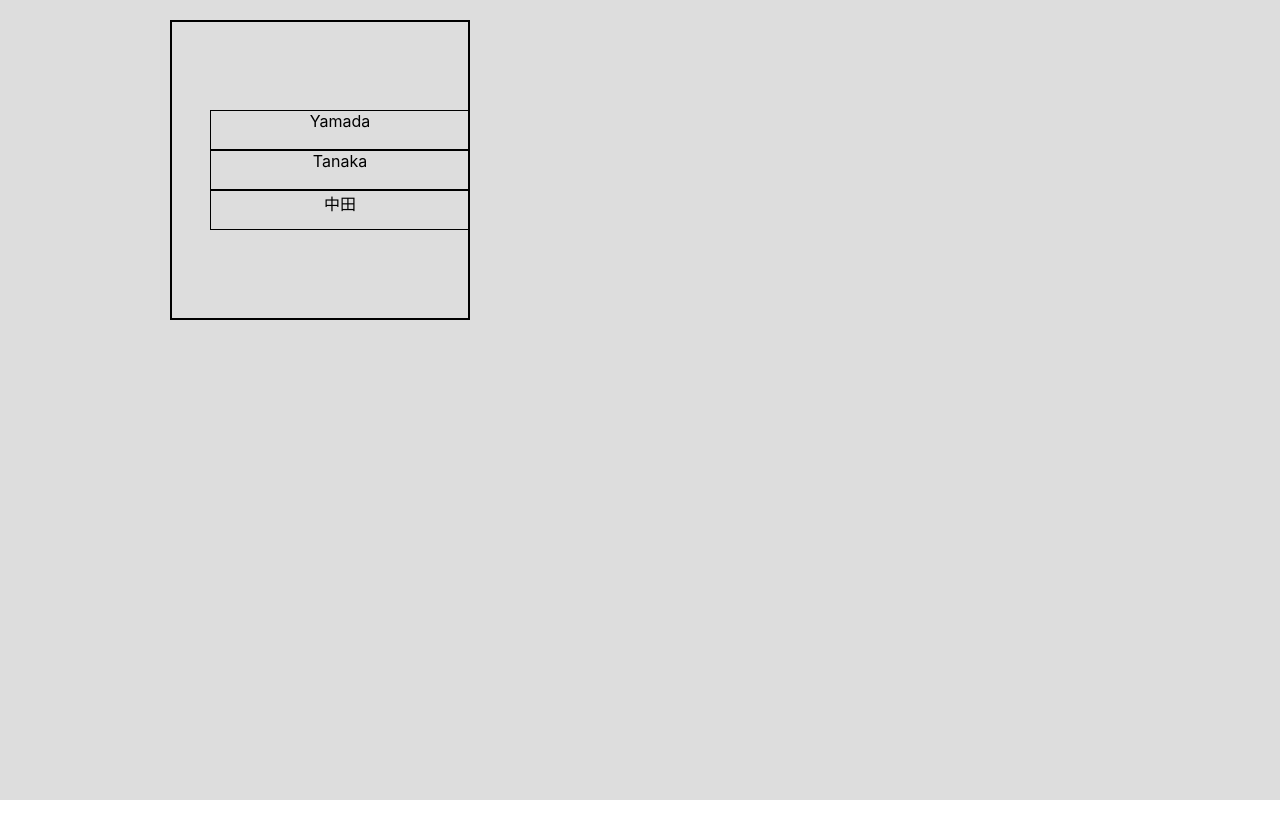
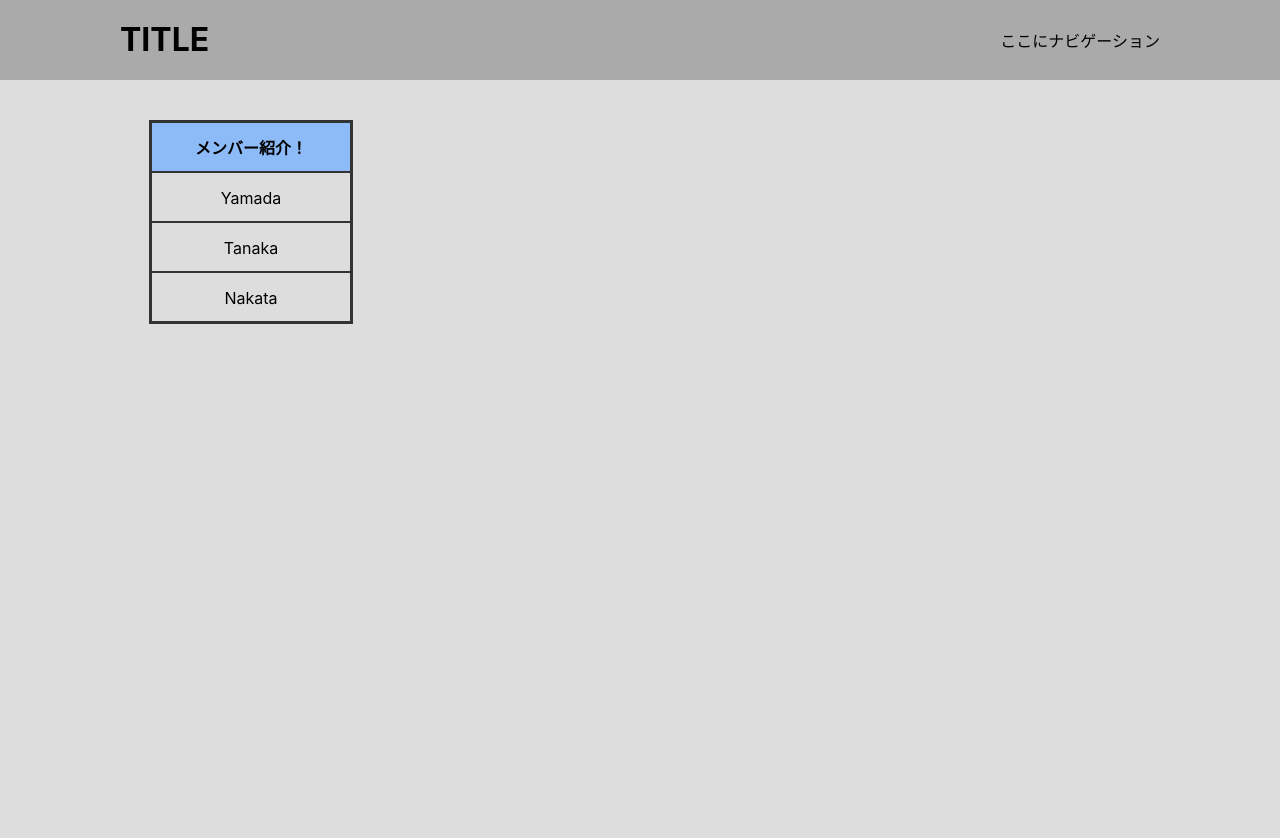
Before and after one commit to ymdma/nuxt-routing, a Nuxt app: page /members in a window 1280 px wide. Shown: the top 838 px of the page. Before the commit the page ends 800 px from the top, so only its background shows below. Built offline with nearby package versions, Linux system fonts and the light colour scheme; a web font is replaced by a local one.

Commit message:
style_and_ComentOut

```diff
--- a/components/nav.vue
+++ b/components/nav.vue
@@ -1,26 +1,36 @@
 <template>
   <div class="nav">
-<ul>
-      <li v-for="(member,index) in members" :key="index" @click="open(member)">  {{ member.name }}</li>
-
+    <ul>
+      <li>
+        メンバー紹介！
+      </li>
+      <!-- v-forのindexは"eachWithIndex"のノリのindex。 -->
+      <!-- v-forには :keyが常に必要 -->
+      <!-- @clickの引数はv-forのmember -->
+      <li v-for="(member,index) in members" :key="index" @click="open(member)">
+        {{ member.name }}
+      </li>
     </ul>
   </div>
 </template>
 
 <script>
 export default{
-    data(){
+  // 呼び出し元にデータを書く
+  data(){
     return{
       members:[
         {name:"Yamada",year:"25",hobby:"筋トレ"},
         {name:"Tanaka",year:"30",hobby:"特になし"},
-        {name:"中田",year:"45",hobby:"プラモ"}
+        {name:"Nakata",year:"45",hobby:"プラモ"}
         ]
     }
   },
   methods:{
     open(member){
       // console.log(member.year)
+      // メソッドの中では "this." !!
+      // templateに書いてもいいはず
       this.$store.dispatch('prof/open', member)
     }
   }
@@ -31,10 +41,11 @@ export default{
 
 <style>
 .nav{
-  width: 300px;
-  height: 300px;
-  border: solid #000 2px;
+  width: fit-content;
+  height: fit-content;
+  margin: 20px 0 0 0;
   background: #ddd;
+  border: solid #333 2px;
   display: flex;
   flex-direction: column;
   justify-content: center;
@@ -42,12 +53,27 @@ export default{
   text-align: center;
 }
 .nav ul{
-  width: 300px;
+  width: fit-content;
+  height: 200px;
+  padding: 0;
+  display: flex;
+  /* justify-content: center; */
+  flex-direction: column;
+  /* align-items: center; */
+  /* text-align: center; */
   list-style: none;
 }
 .nav li{
-  height: 40px;
-  border: solid #000 1px;
+  width: 200px;
+  height: 50px;
+  line-height: 50px;
+  border: solid #333 1px;
+  cursor: pointer;
+}
+.nav li:first-child{
+  background: rgb(140, 187, 248);
+  font-weight: 600;
+  cursor: default
 }
 
 </style>
--- a/components/profile.vue
+++ b/components/profile.vue
@@ -8,33 +8,32 @@
           名前: {{ currentData.name }}
         </li>
         <li>
-          年齢 {{ currentData.year }}
+          年齢: {{ currentData.year }}
         </li>
         <li>
           趣味: {{ currentData.hobby }}
         </li>
       </ul>
     </div>
-
 </template>
 
 <script>
-export default{
-  computed:{
+export default {
+  computed: {
     currentData(){
       return this.$store.state.prof.showData
     }
   }
 }
-
 </script>
 
 <style>
 .profile{
-  width: 300px;
-  height: 200px;
-  border: solid #000 2px;
+  width: fit-content;
+  height: fit-content;
+  margin: 20px 0 0 0;
   background: #ddd;
+  border: solid #333 2px;
   display: flex;
   flex-direction: column;
   justify-content: center;
@@ -42,14 +41,22 @@ export default{
   text-align: center;
 }
 .profile ul{
-  width: 300px;
-    list-style: none;
+  width: fit-content;
+  height: 210px;
+  padding: 0;
+  display: flex;
+  /* justify-content: center; */
+  flex-direction: column;
+  /* align-items: center; */
+  /* text-align: center; */
+  list-style: none;
 }
 .profile li{
-  height: 40px;
-  border: solid #000 1px;
-
+  width: 296px;
+  height: 70px;
+  line-height: 70px;
+  background: #fff;
+  font-size: 24px;
+  border: solid #333 1px;
 }
-
-
 </style>
--- a/layouts/blog.vue
+++ b/layouts/lay2.vue
@@ -3,7 +3,7 @@
     <header>
       <div class="header-wrap">
         <h1>
-          Blog
+          TITLE
         </h1>
         <div class="h-nav">
           ここにナビゲーション
@@ -11,7 +11,6 @@
       </div>
     </header>
     <nuxt />
-
   </div>
 </template>
 
@@ -26,7 +25,7 @@ header{
   padding: 0 60px;
   position: fixed;
   top: 0;
-  background-color: #ddd;
+  background-color: #aaa;
 }
 
 .header-wrap{
--- a/pages/members.vue
+++ b/pages/members.vue
@@ -1,7 +1,7 @@
 <template>
-  <section class="cont">
+  <section class="container">
     <Nav />
-    <div class="aaa">
+    <div class="prof-shadow">
       <!-- ストア呼び出すときは$、最初から書かんと！ -->
       <template v-if="$store.state.prof.showData.length !== 0">
         <Profile />
@@ -14,30 +14,34 @@
 
 <script>
 import Nav from '~/components/nav.vue'
+// import Comp2 from '~/components/comp2.vue'
 import Profile from '~/components/profile.vue'
 
+// ここでグローバルに登録
 export default {
+  layout:
+    'lay2',
   components:{
     Nav,
-    Profile,
+    // Comp2,
+    Profile
   }
 }
-
-
-
 </script>
 
 <style scoped>
-.aaa{
+.prof-shadow{
+  margin-right: 180px;
   width: 300px;
 }
-.cont{
-  /* margin: 40px 0 0 40px; */
-  padding: 20px 0;
+.container{
+  margin: 80px 0 0 0;
+  padding: 20px 0 0 0;
   width: 100%;
   height: 100vh;
   background: #ddd;
   display: flex;
   justify-content: space-around;
 }
+
 </style>
--- a/pages/posts.vue
+++ b/pages/posts.vue
@@ -26,10 +26,5 @@ export default {
   background: #ffd;
 }
 
-.side{
-  position: relative;
-  top: 50vh;
-  left: 70%;
-  width: fit-content;
-}
+
 </style>
```
